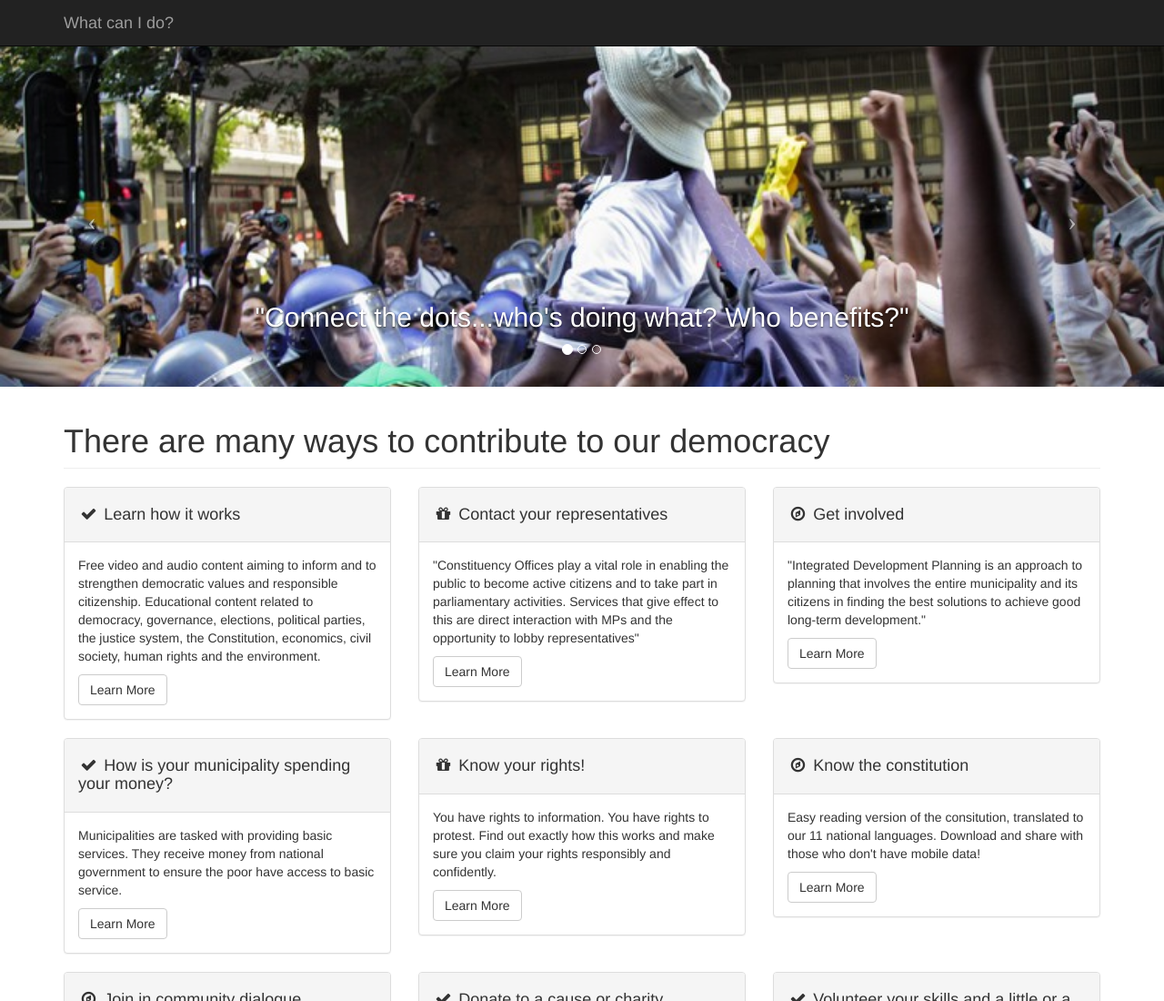
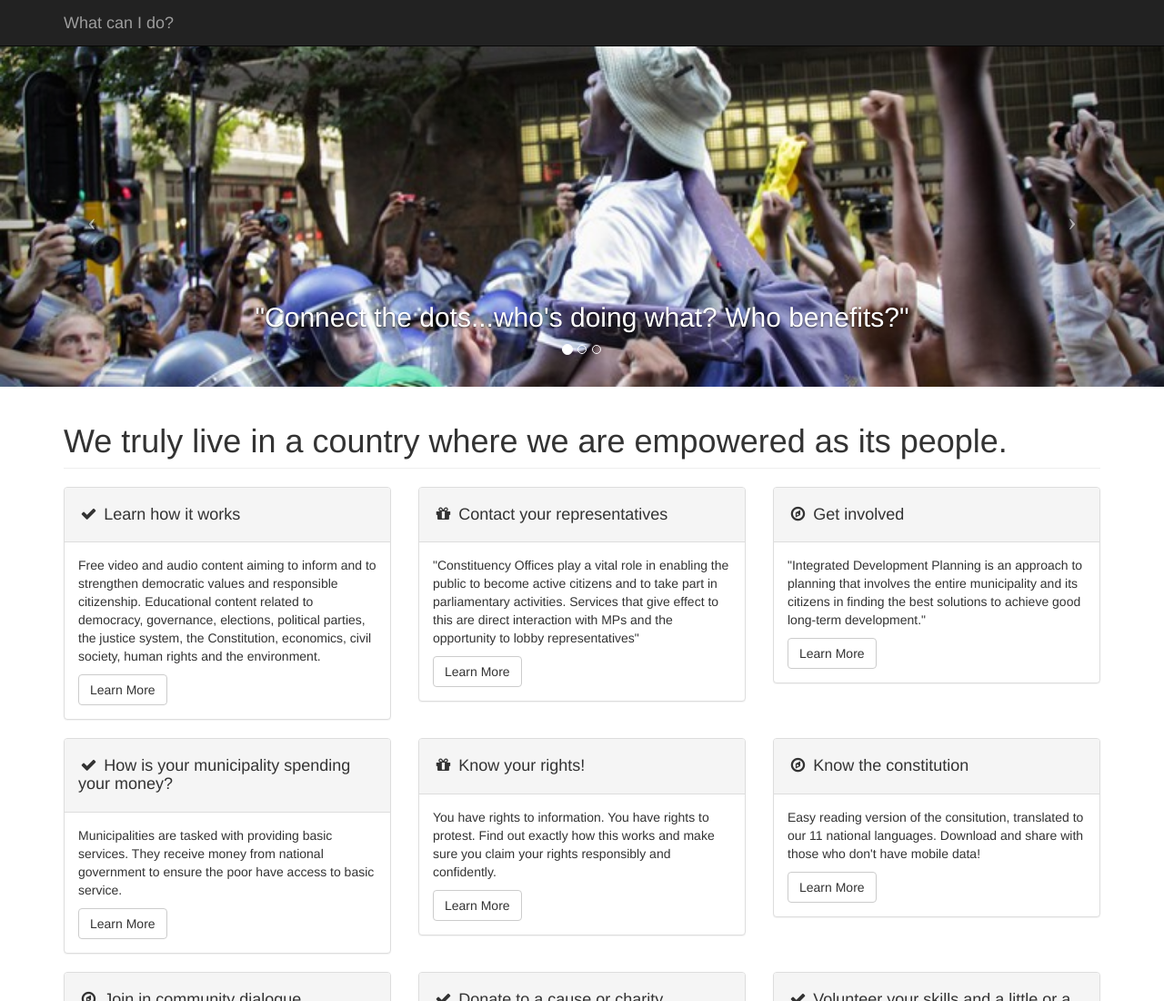
Before and after one commit to what-can-i-do/whatcanido.github.io, a plain HTML site: page index.html in a window 1280 px wide. Shown: the top 1100 px of the page at 91% size. Drawn offline with Linux system fonts and the light colour scheme.

Commit message:
Improve page title

```diff
--- a/index.html
+++ b/index.html
@@ -89,7 +89,7 @@
         <div class="row">
             <div class="col-lg-12">
                 <h1 class="page-header">
-                    There are many ways to contribute to our democracy
+                  We truly live in a country where we are empowered as its people.
                 </h1>
             </div>
             <div class="col-md-4">
```
